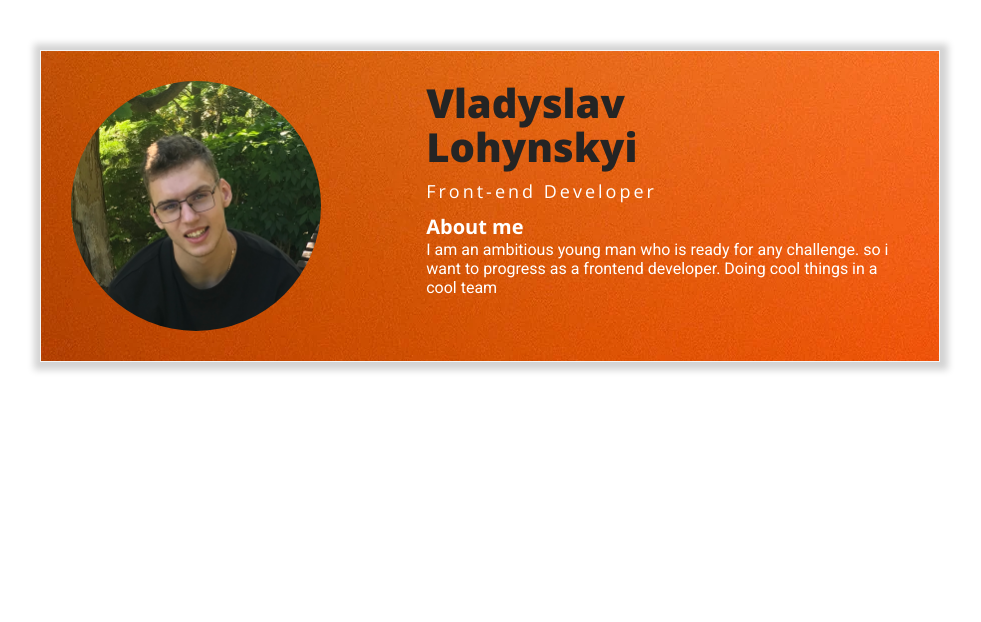
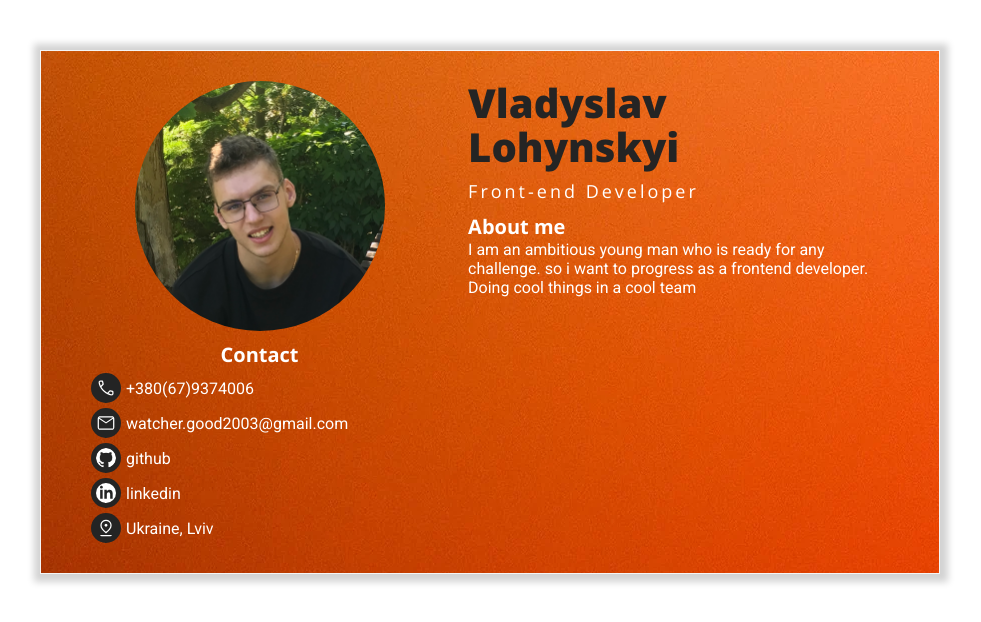
Before and after one commit to VladyslavLohynskyi/homepage, a plain HTML site: page index.html in a window 1280 px wide. Shown: the whole page, without its empty margins (150-1131 px from the left). Drawn offline with nearby package versions, Linux system fonts and the light colour scheme.

Commit message:
added contact block and styles for it. close issue #12

```diff
--- a/index.html
+++ b/index.html
@@ -10,11 +10,13 @@
     <main>
       <div class="resume">
         <div class="container">
+
             <img
               src="./assets/my-photo.jpg"
               class="photo"
               alt="photo of Vladyslav"
             />
+
      <div class="intro">
             <h1 class="name">
               Vladyslav <br />
@@ -29,6 +31,23 @@
             </p>
         </div>
         </div>
+        <div class="container">
+
+            <div class="contact">
+              <h3 class="common-header-secondary left-column-title ">Contact</h3>
+              <ul class="contact-list">
+                  <li><img src="assets/phone-icon.svg" alt="phone"><a href="tel:+380679374006">+380(67)9374006</a></li>
+                  <li><img src="assets/mail-icon.svg" alt="mail"><a href="mailto:watcher.good2003@gmail.com">watcher.good2003@gmail.com</a></li>
+                  <li><img src="assets/github-icon.png" alt="github"><a href="https://github.com/VladyslavLohynskyi">github</a></li>
+                  <li><img src="assets/linkedin-icon.svg" alt="linkedin"><a href="https://www.linkedin.com/in/vladyslav-lohynskyi-396321224/">linkedin</a></li>
+                  <li><img src="assets/location-icon.svg" alt="location"><a href="https://www.google.com/maps/place/%D0%9B%D1%8C%D0%B2%D1%96%D0%B2,+%D0%9B%D1%8C%D0%B2%D1%96%D0%B2%D1%81%D1%8C%D0%BA%D0%B0+%D0%BE%D0%B1%D0%BB%D0%B0%D1%81%D1%82%D1%8C,+79000/@49.8326046,23.8721529,11z/data=!3m1!4b1!4m5!3m4!1s0x473add7c09109a57:0x4223c517012378e2!8m2!3d49.839683!4d24.029717">Ukraine, Lviv</a></li>
+              </ul>
+            </div>
+          </div>
+
+            <div class="education-courses"></div>
+
+        </div>
       </div>
     </main>
   </body>
--- a/styles.css
+++ b/styles.css
@@ -16,11 +16,12 @@
 
 .container {
   margin: 0 auto;
+  max-width: 900px;
   padding: 0 30px;
-  max-width: 900px;
   display: flex;
   flex-direction: column;
 }
+
 .resume {
   margin: 50px auto;
   border: 1px solid #f5f5f5;
@@ -31,6 +32,7 @@
 }
 
 .photo {
+  margin: auto;
   width: 100%;
   max-width: 250px;
   border-radius: 50%;
@@ -64,6 +66,14 @@
   font-size: 20px;
 }
 
+.common-header-secondary {
+  margin-top: 10px;
+  font-family: var(--primary-font-style);
+  font-weight: 700;
+  color: var(--primary-text-color);
+  font-size: 20px;
+}
+
 .common-paragraph {
   font-family: var(--secondary-font-style);
   color: var(--primary-text-color);
@@ -71,9 +81,40 @@
   font-size: 16px;
 }
 
-@media (min-width: 576px) {
+@media (min-width: 675px) {
   .container {
     display: grid;
-    grid-template-columns: 40% 60%;
+    grid-template-columns: 45% 55%;
   }
 }
+
+.contact-list {
+  list-style-type: none;
+  margin-left: 20px;
+}
+.contact-list li {
+  display: flex;
+  margin-top: 5px;
+}
+
+.contact-list li img {
+  width: 30px;
+  padding: 5px;
+  background-color: var(--third-text-color);
+  border-radius: 50%;
+}
+
+.contact-list li a {
+  padding-left: 5px;
+  display: flex;
+  align-items: center;
+  text-decoration: none;
+  color: var(--primary-text-color);
+  font-family: var(--secondary-font-style);
+  font-weight: 400;
+}
+
+.left-column-title {
+  display: flex;
+  justify-content: center;
+}
```
Also changed, not shown: assets/github-icon.png (added), assets/linkedin-icon.svg (added), assets/location-icon.svg (added), assets/mail-icon.svg (added), assets/phone-icon.svg (added). Lines whose indentation alone changed are shown as unchanged.
